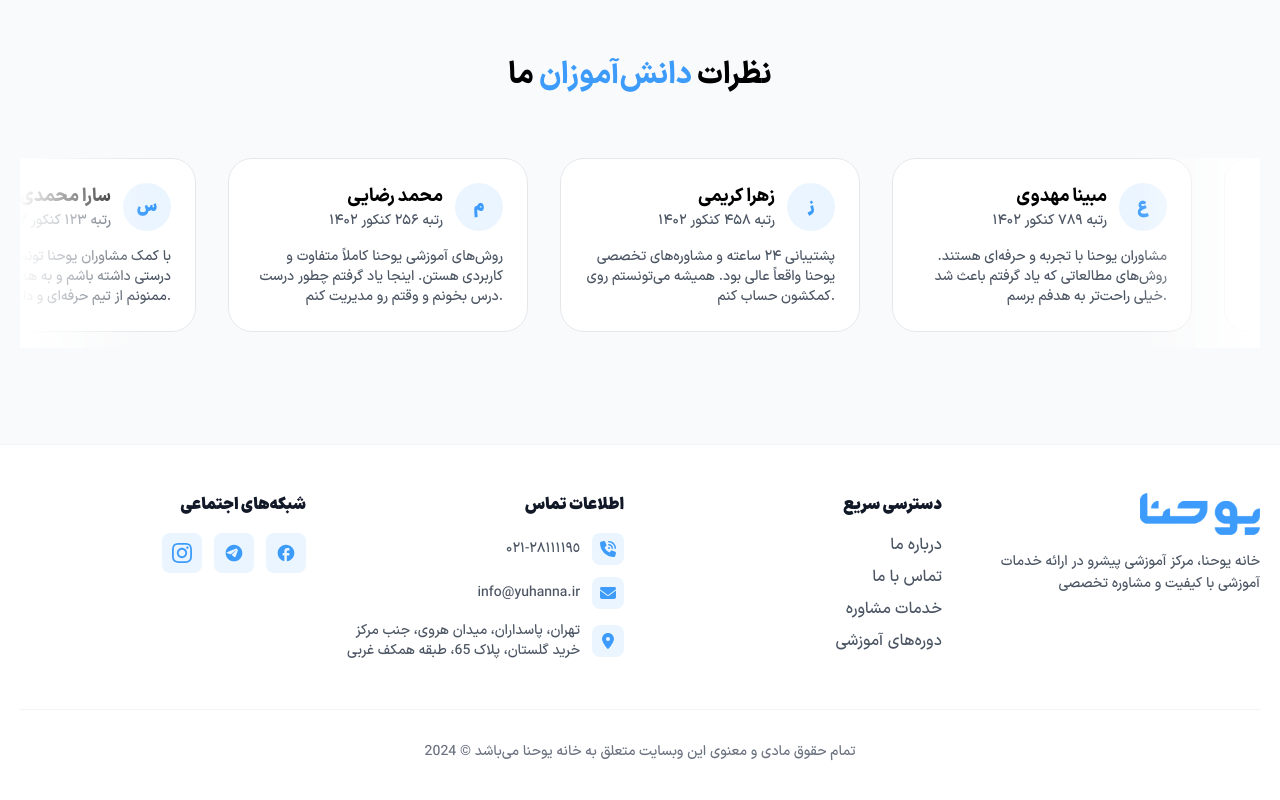
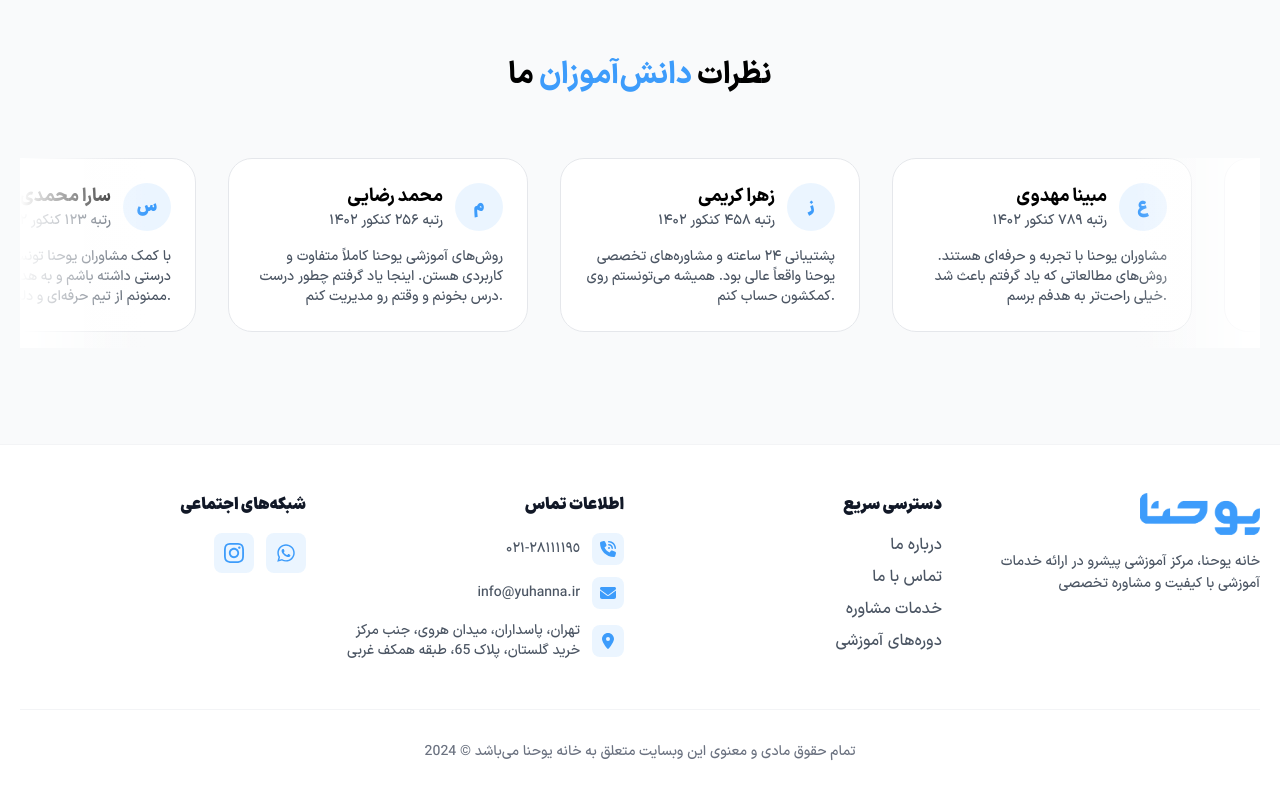
Before and after one commit to samghoreyshi/Yuhanna, a Next.js app: page / in a window 1280 px wide. Shown: the part 9900-10700 px from the top of the page. Built offline with nearby package versions, Linux system fonts and the light colour scheme.

Commit message:
Update footer.jsx

```diff
--- a/src/components/footer.jsx
+++ b/src/components/footer.jsx
@@ -1,4 +1,5 @@
 import Image from "next/image";
+import Link from 'next/link';
 
 export default function Footer() {
   return (
@@ -68,21 +69,22 @@
           <div className="space-y-4">
             <h3 className="font-IranSans font-bold text-gray-900 mb-4">شبکه‌های اجتماعی</h3>
             <div className="flex gap-3">
-              <a href="#" className="bg-accent/10 w-10 h-10 rounded-lg flex items-center justify-center hover:bg-accent/20 transition-colors">
-                <svg xmlns="http://www.w3.org/2000/svg" width="20" height="20" viewBox="0 0 24 24" className="fill-accent">
-                  <path d="M22 12c0-5.52-4.48-10-10-10S2 6.48 2 12c0 4.84 3.44 8.87 8 9.8V15H8v-3h2V9.5C10 7.57 11.57 6 13.5 6H16v3h-2c-.55 0-1 .45-1 1v2h3v3h-3v6.95c5.05-.5 9-4.76 9-9.95z"/>
-                </svg>
-              </a>
-              <a href="#" className="bg-accent/10 w-10 h-10 rounded-lg flex items-center justify-center hover:bg-accent/20 transition-colors">
-                <svg xmlns="http://www.w3.org/2000/svg" width="20" height="20" viewBox="0 0 24 24" className="fill-accent">
-                  <path d="M12 2C6.48 2 2 6.48 2 12s4.48 10 10 10 10-4.48 10-10S17.52 2 12 2zm4.64 6.64c-.55 1.68-1.83 5.72-2.59 7.59-.35.87-1.03 1.03-1.66.66l-2.37-1.75c-.69-.51-.89-.99-.2-1.68l4.25-4.25c.47-.47.23-.73-.24-.26l-5.21 4.21c-.52.42-1.02.5-1.99.11l-2.73-.99c-.89-.33-.89-1.05.2-1.57l10.61-4.12c.78-.31 1.46.19 1.13 1.04z"/>
-                </svg>
-              </a>
-              <a href="#" className="bg-accent/10 w-10 h-10 rounded-lg flex items-center justify-center hover:bg-accent/20 transition-colors">
-                <svg xmlns="http://www.w3.org/2000/svg" width="20" height="20" viewBox="0 0 24 24" className="fill-accent">
-                  <path d="M12 2.163c3.204 0 3.584.012 4.85.07 3.252.148 4.771 1.691 4.919 4.919.058 1.265.069 1.645.069 4.849 0 3.205-.012 3.584-.069 4.849-.149 3.225-1.664 4.771-4.919 4.919-1.266.058-1.644.07-4.85.07-3.204 0-3.584-.012-4.849-.07-3.26-.149-4.771-1.699-4.919-4.92-.058-1.265-.07-1.644-.07-4.849 0-3.204.013-3.583.07-4.849.149-3.227 1.664-4.771 4.919-4.919 1.266-.057 1.645-.069 4.849-.069zm0-2.163c-3.259 0-3.667.014-4.947.072-4.358.2-6.78 2.618-6.98 6.98-.059 1.281-.073 1.689-.073 4.948 0 3.259.014 3.668.072 4.948.2 4.358 2.618 6.78 6.98 6.98 1.281.058 1.689.072 4.948.072 3.259 0 3.668-.014 4.948-.072 4.354-.2 6.782-2.618 6.979-6.98.059-1.28.073-1.689.073-4.948 0-3.259-.014-3.667-.072-4.947-.196-4.354-2.617-6.78-6.979-6.98-1.281-.059-1.69-.073-4.949-.073zm0 5.838c-3.403 0-6.162 2.759-6.162 6.162s2.759 6.163 6.162 6.163 6.162-2.759 6.162-6.163c0-3.403-2.759-6.162-6.162-6.162zm0 10.162c-2.209 0-4-1.79-4-4 0-2.209 1.791-4 4-4s4 1.791 4 4c0 2.21-1.791 4-4 4zm6.406-11.845c-.796 0-1.441.645-1.441 1.44s.645 1.44 1.441 1.44c.795 0 1.439-.645 1.439-1.44s-.644-1.44-1.439-1.44z"/>
-                </svg>
-              </a>
+              <Link href="https://wa.me/+989901617862"
+                target="_blank"
+                rel="noopener noreferrer" passHref>
+                <span className="bg-accent/10 w-10 h-10 rounded-lg flex items-center justify-center hover:bg-accent/20 transition-colors">
+                  <svg xmlns="http://www.w3.org/2000/svg" width="20" height="20" viewBox="0 0 448 512 " className="fill-accent"><path d="M380.9 97.1C339 55.1 283.2 32 223.9 32c-122.4 0-222 99.6-222 222 0 39.1 10.2 77.3 29.6 111L0 480l117.7-30.9c32.4 17.7 68.9 27 106.1 27h.1c122.3 0 224.1-99.6 224.1-222 0-59.3-25.2-115-67.1-157zm-157 341.6c-33.2 0-65.7-8.9-94-25.7l-6.7-4-69.8 18.3L72 359.2l-4.4-7c-18.5-29.4-28.2-63.3-28.2-98.2 0-101.7 82.8-184.5 184.6-184.5 49.3 0 95.6 19.2 130.4 54.1 34.8 34.9 56.2 81.2 56.1 130.5 0 101.8-84.9 184.6-186.6 184.6zm101.2-138.2c-5.5-2.8-32.8-16.2-37.9-18-5.1-1.9-8.8-2.8-12.5 2.8-3.7 5.6-14.3 18-17.6 21.8-3.2 3.7-6.5 4.2-12 1.4-32.6-16.3-54-29.1-75.5-66-5.7-9.8 5.7-9.1 16.3-30.3 1.8-3.7 .9-6.9-.5-9.7-1.4-2.8-12.5-30.1-17.1-41.2-4.5-10.8-9.1-9.3-12.5-9.5-3.2-.2-6.9-.2-10.6-.2-3.7 0-9.7 1.4-14.8 6.9-5.1 5.6-19.4 19-19.4 46.3 0 27.3 19.9 53.7 22.6 57.4 2.8 3.7 39.1 59.7 94.8 83.8 35.2 15.2 49 16.5 66.6 13.9 10.7-1.6 32.8-13.4 37.4-26.4 4.6-13 4.6-24.1 3.2-26.4-1.3-2.5-5-3.9-10.5-6.6z" /></svg>
+                </span>
+              </Link >
+              <Link href="https://www.instagram.com/yuhanna.ir/"
+                target="_blank"
+                rel="noopener noreferrer" passHref>
+                <span className="bg-accent/10 w-10 h-10 rounded-lg flex items-center justify-center hover:bg-accent/20 transition-colors">
+                  <svg xmlns="http://www.w3.org/2000/svg" width="20" height="20" viewBox="0 0 24 24" className="fill-accent">
+                    <path d="M12 2.163c3.204 0 3.584.012 4.85.07 3.252.148 4.771 1.691 4.919 4.919.058 1.265.069 1.645.069 4.849 0 3.205-.012 3.584-.069 4.849-.149 3.225-1.664 4.771-4.919 4.919-1.266.058-1.644.07-4.85.07-3.204 0-3.584-.012-4.849-.07-3.26-.149-4.771-1.699-4.919-4.92-.058-1.265-.07-1.644-.07-4.849 0-3.204.013-3.583.07-4.849.149-3.227 1.664-4.771 4.919-4.919 1.266-.057 1.645-.069 4.849-.069zm0-2.163c-3.259 0-3.667.014-4.947.072-4.358.2-6.78 2.618-6.98 6.98-.059 1.281-.073 1.689-.073 4.948 0 3.259.014 3.668.072 4.948.2 4.358 2.618 6.78 6.98 6.98 1.281.058 1.689.072 4.948.072 3.259 0 3.668-.014 4.948-.072 4.354-.2 6.782-2.618 6.979-6.98.059-1.28.073-1.689.073-4.948 0-3.259-.014-3.667-.072-4.947-.196-4.354-2.617-6.78-6.979-6.98-1.281-.059-1.69-.073-4.949-.073zm0 5.838c-3.403 0-6.162 2.759-6.162 6.162s2.759 6.163 6.162 6.163 6.162-2.759 6.162-6.163c0-3.403-2.759-6.162-6.162-6.162zm0 10.162c-2.209 0-4-1.79-4-4 0-2.209 1.791-4 4-4s4 1.791 4 4c0 2.21-1.791 4-4 4zm6.406-11.845c-.796 0-1.441.645-1.441 1.44s.645 1.44 1.441 1.44c.795 0 1.439-.645 1.439-1.44s-.644-1.44-1.439-1.44z" />
+                  </svg>
+                </span>
+              </Link >
             </div>
           </div>
         </div>
```
